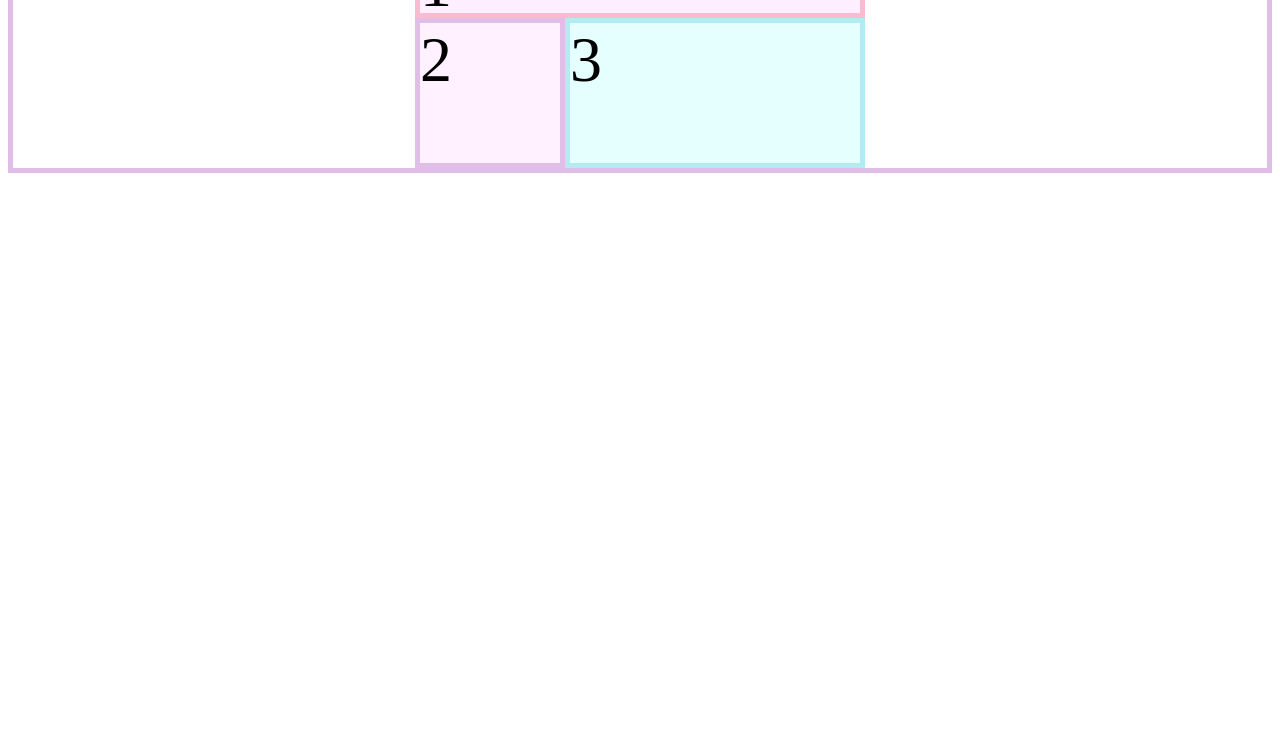
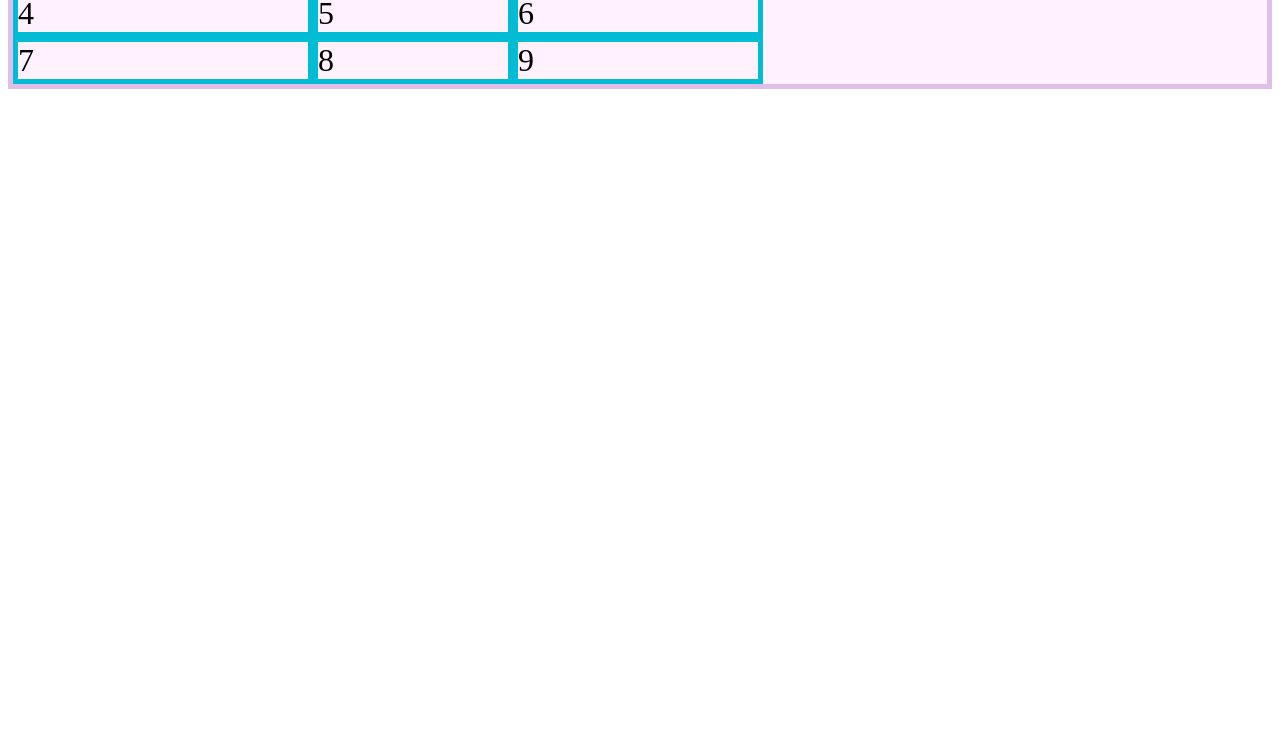
Before and after one commit to chrisjv87/curso-Basico-CSS-Grid, a plain HTML site: page index.html in a window 1280 px wide. Shown: the part 70-800 px from the top of the page. Drawn offline with Linux system fonts and the light colour scheme.

Commit message:
Funciones especiales: minmax y repeat

```diff
--- /dev/null
+++ b/funciones-especiales.css
@@ -0,0 +1,12 @@
+.contenedor {
+    border: 5px solid #e1bee7;
+    background-color: #fff1ff;
+    display: grid;
+    grid-template-columns: minmax(30px, 300px) 200px minmax(60px, 250px);
+    grid-template-rows: repeat(3, auto);
+}
+
+.item {
+    border: 5px solid #00bcd4;
+    font-size: 2rem;
+}
--- a/index.html
+++ b/index.html
@@ -4,13 +4,19 @@
     <meta charset="UTF-8">
     <meta name="viewport" content="width=device-width, initial-scale=1.0">
     <title>Curso de CSS Grid Basico</title>
-    <link rel="stylesheet" href="./prop-ubicacion.css">
+    <link rel="stylesheet" href="./funciones-especiales.css">
 </head>
 <body>
     <div class="contenedor">
-        <div class="item item-1">1</div>
+        <div class="item item-1">Soy la celda 1</div>
         <div class="item item-2">2</div>
-        <div class="item item-3">3</div>
+        <div class="item item-3">Soy la celda 3</div>
+        <div class="item item-3">4</div>
+        <div class="item item-3">5</div>
+        <div class="item item-3">6</div>
+        <div class="item item-3">7</div>
+        <div class="item item-3">8</div>
+        <div class="item item-3">9</div>
     </div>
 </body>
 </html>
```
